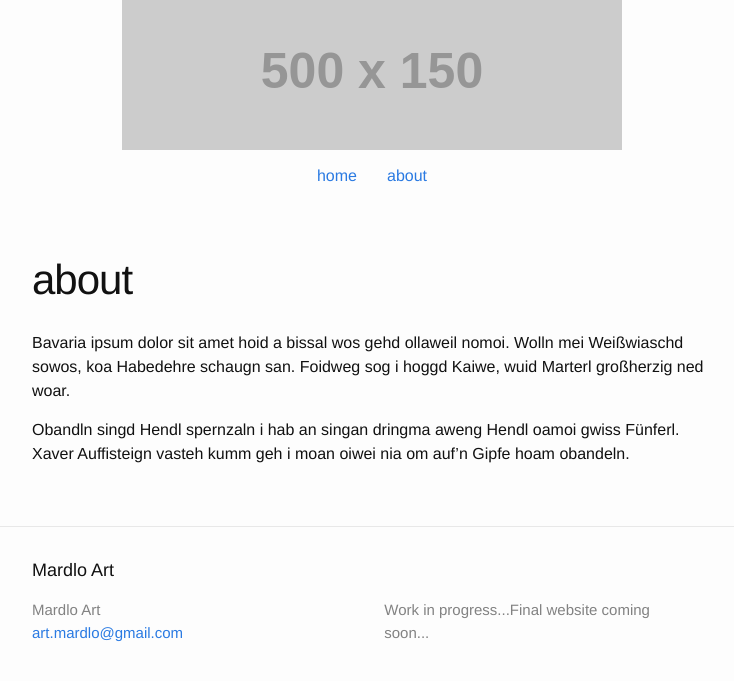
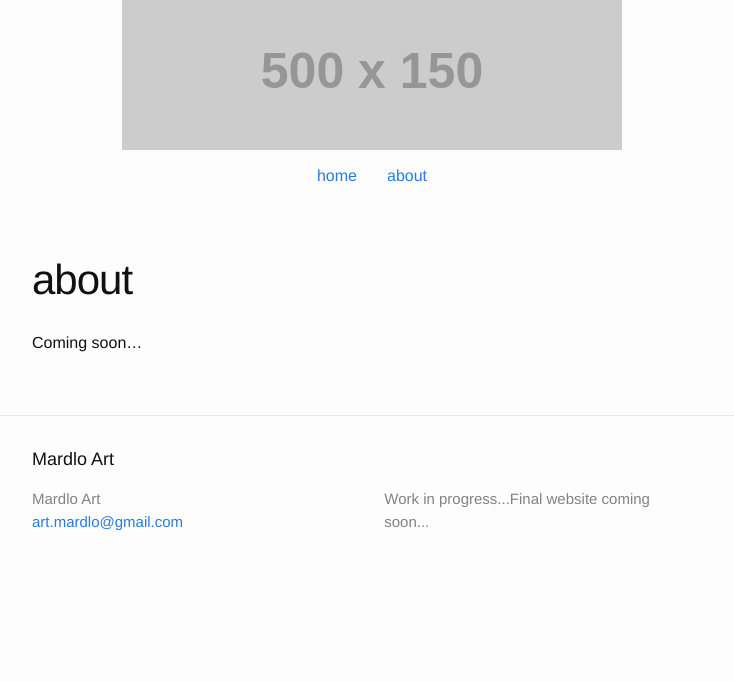
Before and after one commit to mardlo/mardlo.github.io, a Jekyll site: the page built from about.md, in a window 1280 px wide. Shown: the top 681 px of the page, without its empty margins (268-1002 px from the left). Built offline with Jekyll 4.4.1, drawn with Linux system fonts in a browser that asks for light colours.

Commit message:
Update about.md

```diff
--- a/about.md
+++ b/about.md
@@ -4,6 +4,4 @@ title: about
 permalink: /about/
 ---
 
-Bavaria ipsum dolor sit amet hoid a bissal wos gehd ollaweil nomoi. Wolln mei Weißwiaschd sowos, koa Habedehre schaugn san. Foidweg sog i hoggd Kaiwe, wuid Marterl großherzig ned woar.
-
-Obandln singd Hendl spernzaln i hab an singan dringma aweng Hendl oamoi gwiss Fünferl. Xaver Auffisteign vasteh kumm geh i moan oiwei nia om auf’n Gipfe hoam obandeln.
+Coming soon...
```
